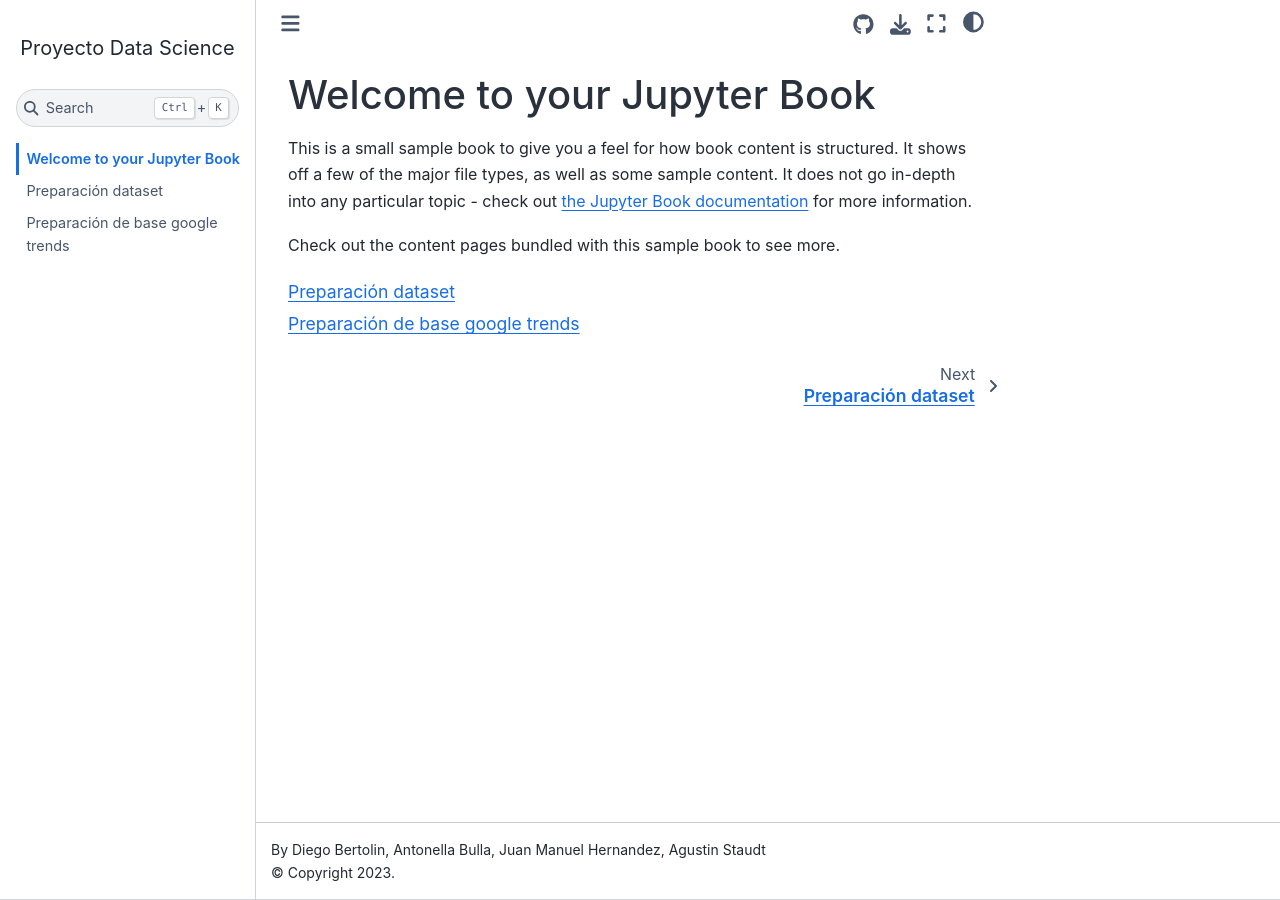
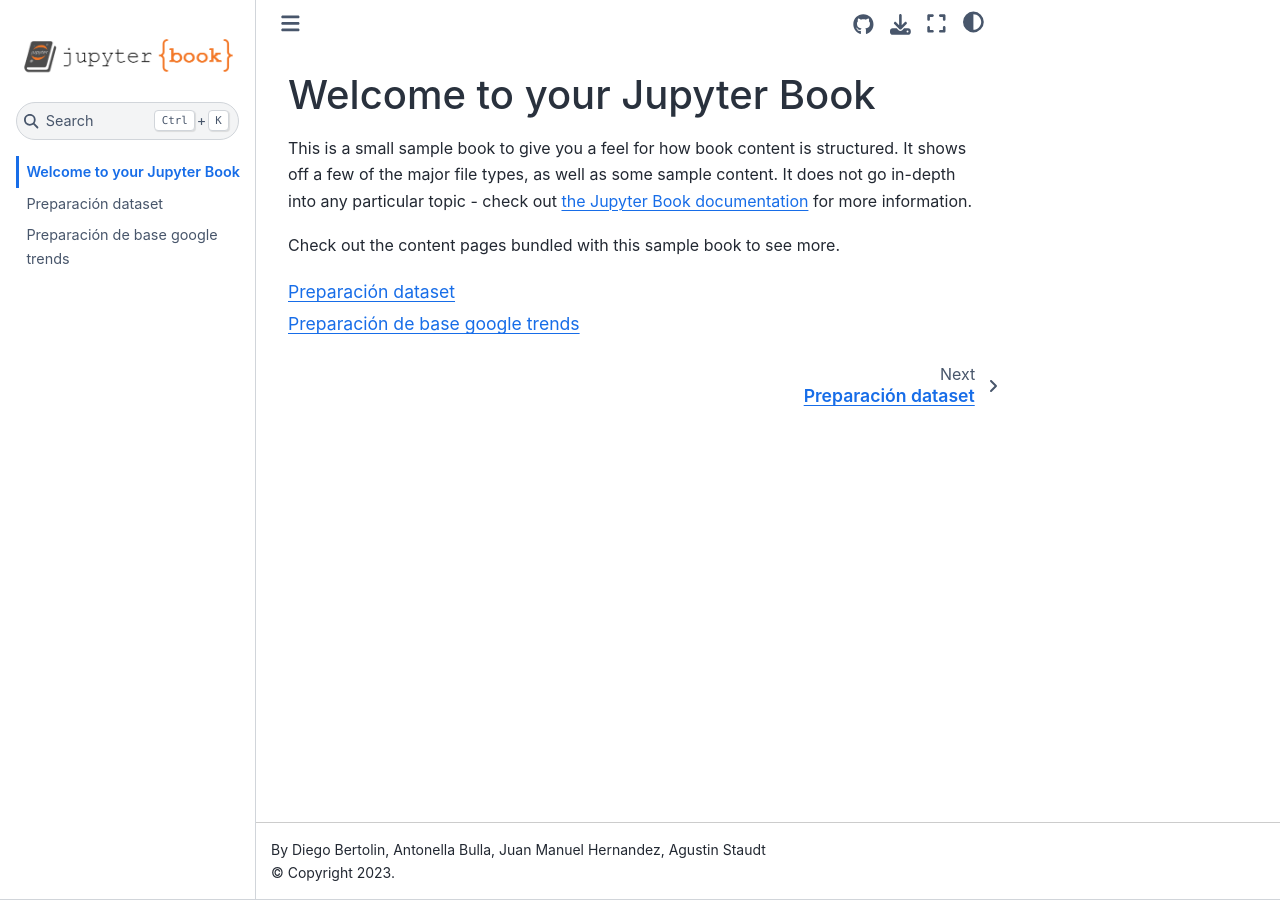
Before and after one commit to antobulla/proyectoDS, a Jupyter Book: the page built from intro.md, in a window 1280 px wide. Built offline with Jupyter Book 1.0.4 settings and Sphinx 7.4.7 and the Sphinx Book theme 1.1.4, drawn with Linux system fonts in a browser that asks for light colours; pages that are not in the unit, such as notebooks, are missing from menus; some of the changed lines change nothing that is shown.

Commit message:
Corrijo error en url, _config.yml

```diff
--- a/_config.yml
+++ b/_config.yml
@@ -3,7 +3,7 @@
 
 title: Proyecto Data Science
 author: Diego Bertolin, Antonella Bulla, Juan Manuel Hernandez, Agustin Staudt
-#logo: logo.png
+logo: logo.png
 
 # Force re-execution of notebooks on each build.
 # See https://jupyterbook.org/content/execute.html
@@ -16,13 +16,13 @@
     targetname: book_DS.tex
 
 # Add a bibtex file so that we can create citations
-#bibtex_bibfiles:
- # - references.bib
+bibtex_bibfiles:
+  - references.bib
 
 # Information about where the book exists on the web
 repository:
-  url: https://github.com/executablebooks/jupyter-book  # Online location of your book
-  path_to_book: docs  # Optional path to your book, relative to the repository root
+  url: https://github.com/antobulla/proyectoDS.git  # Online location of your book
+  #path_to_book: docs  # Optional path to your book, relative to the repository root
   branch: master  # Which branch of the repository should be used when creating links (optional)
 
 # Add GitHub buttons to your book
```
